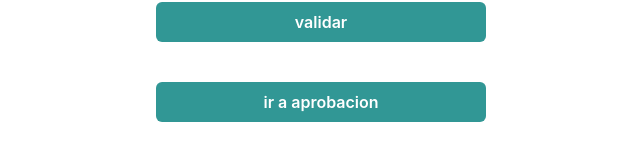
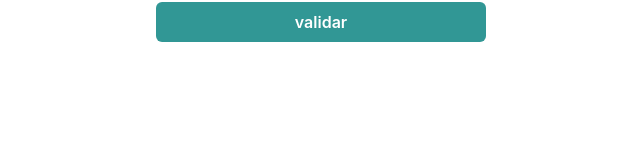
Before and after one commit to DigiCris/Cryptofertas, a React (Create React App) app in the folder front-end/: page /productDetails in a window 1280 px wide. Shown: the part 799-952 px from the top of the page, without its empty margins (319-959 px from the left). After the commit the page ends 889 px from the top, so only its background shows below. Built offline with nearby package versions, Linux system fonts and the light colour scheme; what @web3-react/core, @web3-react/injected-connector would draw is missing.

Commit message:
deleted test button on product details

```diff
--- a/front-end/src/views/productDetails/index.js
+++ b/front-end/src/views/productDetails/index.js
@@ -54,14 +54,6 @@ const ProductDetails = () => {
           >
             validar
           </Button>
-          <Button
-            colorScheme="teal"
-            mt={10}
-            w="100%"
-            onClick={onTransactionOpen}
-          >
-            ir a aprobacion
-          </Button>
         </Box>
         <ModalMetamask
           {...{ isOpen, onClose }}
```
